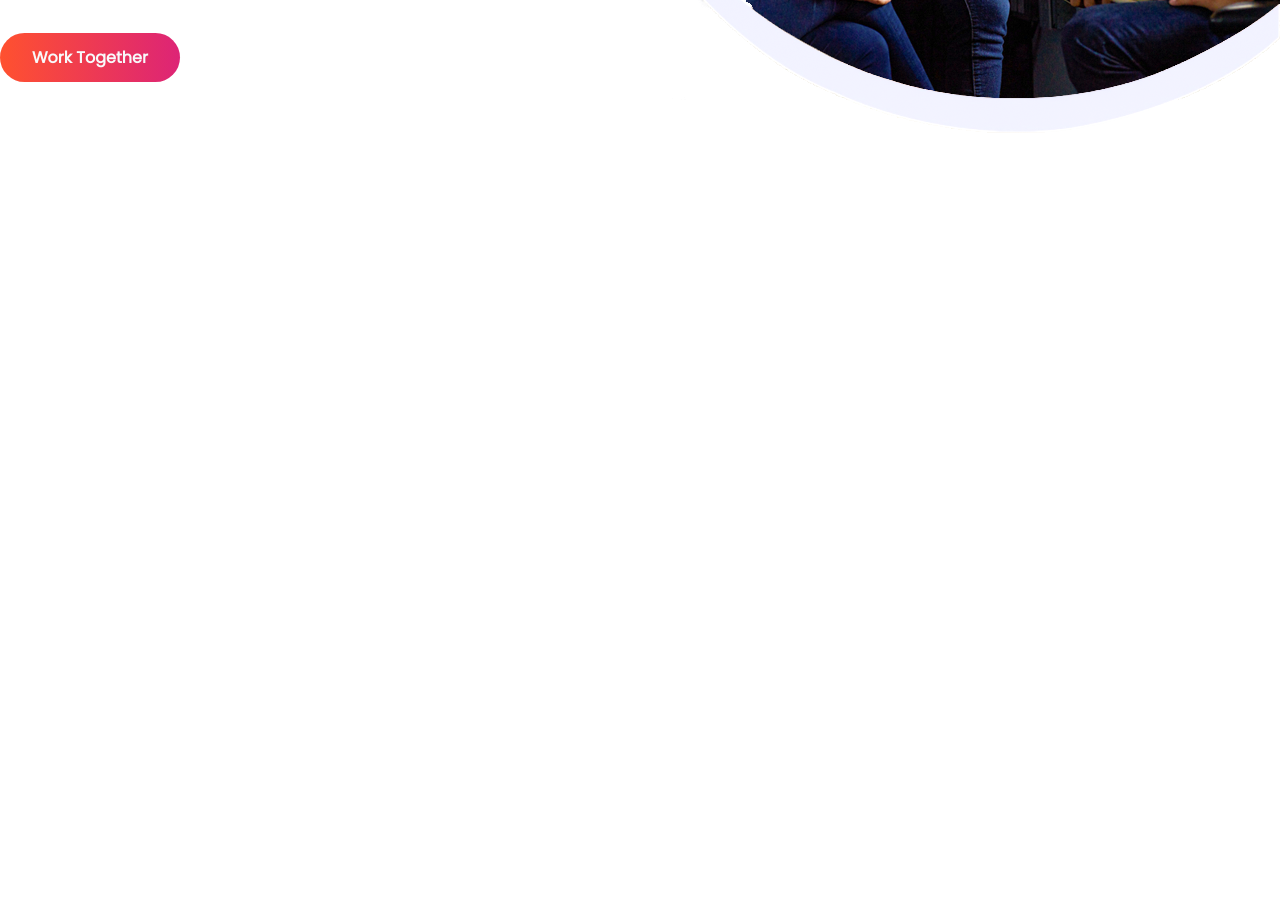
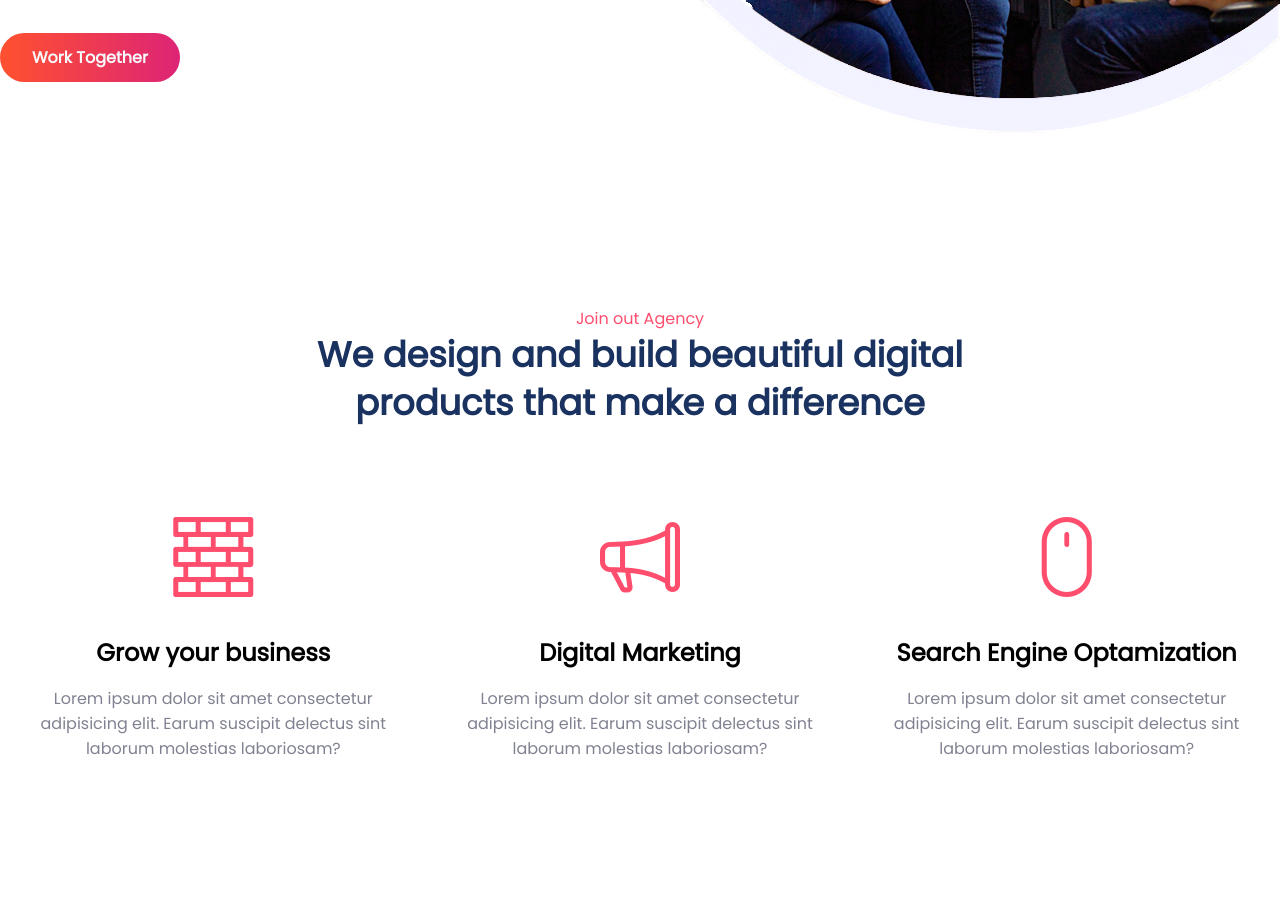
Before and after one commit to suraj9318/landing-page, a plain HTML site: page index.html in a window 1280 px wide. Shown: the part 534-1447 px from the top of the page. Before the commit the page ends 800 px from the top, so only its background shows below. Drawn offline with nearby package versions, Linux system fonts and the light colour scheme.

Commit message:
agency area done

```diff
--- a/index.html
+++ b/index.html
@@ -81,6 +81,60 @@
         </section>
         <!-- /banner area -->
 
+
+        <!-- agency area -->
+        <section class="agency-area">
+            <div class="container mx-auto text-center font-poppins">
+                <span class="text-red">Join out Agency</span>
+                <div class="area-title">
+                    <h1 class="text-lg text-dark">
+                        We design and build beautiful digital <br>
+                        products that make a difference
+                    </h1>
+                </div>
+                <div class="grid cols-1 lg-cols-3 py-10">
+                    <div class="grid-item px-5">
+                        <div class="text-center text-2xl text-red">
+                            <i class="bi bi-bricks"></i>
+                        </div>
+                        <div class="text-center">
+                            <h4 class="text-md py-2">Grow your business</h4>
+                            <p class="text-gray">
+                                Lorem ipsum dolor sit amet consectetur adipisicing elit. Earum suscipit delectus sint laborum molestias laboriosam?
+                            </p>
+                        </div>
+                    </div>
+
+                    <div class="grid-item px-5">
+                        <div class="text-center text-2xl text-red">
+                            <i class="bi bi-megaphone"></i>
+                        </div>
+                        <div class="text-center">
+                            <h4 class="text-md py-2">Digital Marketing </h4>
+                            <p class="text-gray">
+                                Lorem ipsum dolor sit amet consectetur adipisicing elit. Earum suscipit delectus sint laborum molestias laboriosam?
+                            </p>
+                        </div>
+                    </div>
+
+                    <div class="grid-item px-5">
+                        <div class="text-center text-2xl text-red">
+                            <i class="bi bi-mouse"></i>
+                        </div>
+                        <div class="text-center">
+                            <h4 class="text-md py-2">Search Engine Optamization</h4>
+                            <p class="text-gray">
+                                Lorem ipsum dolor sit amet consectetur adipisicing elit. Earum suscipit delectus sint laborum molestias laboriosam?
+                            </p>
+                        </div>
+                    </div>
+
+                </div>
+            </div>
+        </section>
+
+        <!-- /agency area -->
+
     </main>
 
     <!-- @@@@@@@@@@@@  /main Section @@@@@@@@@@@@@ -->
--- a/style.css
+++ b/style.css
@@ -308,7 +308,9 @@ ul{
     .active{
         max-height: 100% !important;
     }
-
+    .lg-cols-3{
+        grid-template-columns: repeat(3,minmax(0,1fr));
+    }
 }
 
 /* for large screen xl (1280px) */
@@ -391,3 +393,12 @@ ul{
     padding-top: 16rem;
 }
 /* ------------------- /Banner area Style ------------------------ */
+
+
+
+/* ------------------- agency area Style ------------------------ */
+.agency-area{
+    padding : 5em 0;
+}
+
+/* ------------------- /agency area Style ------------------------ */
```
